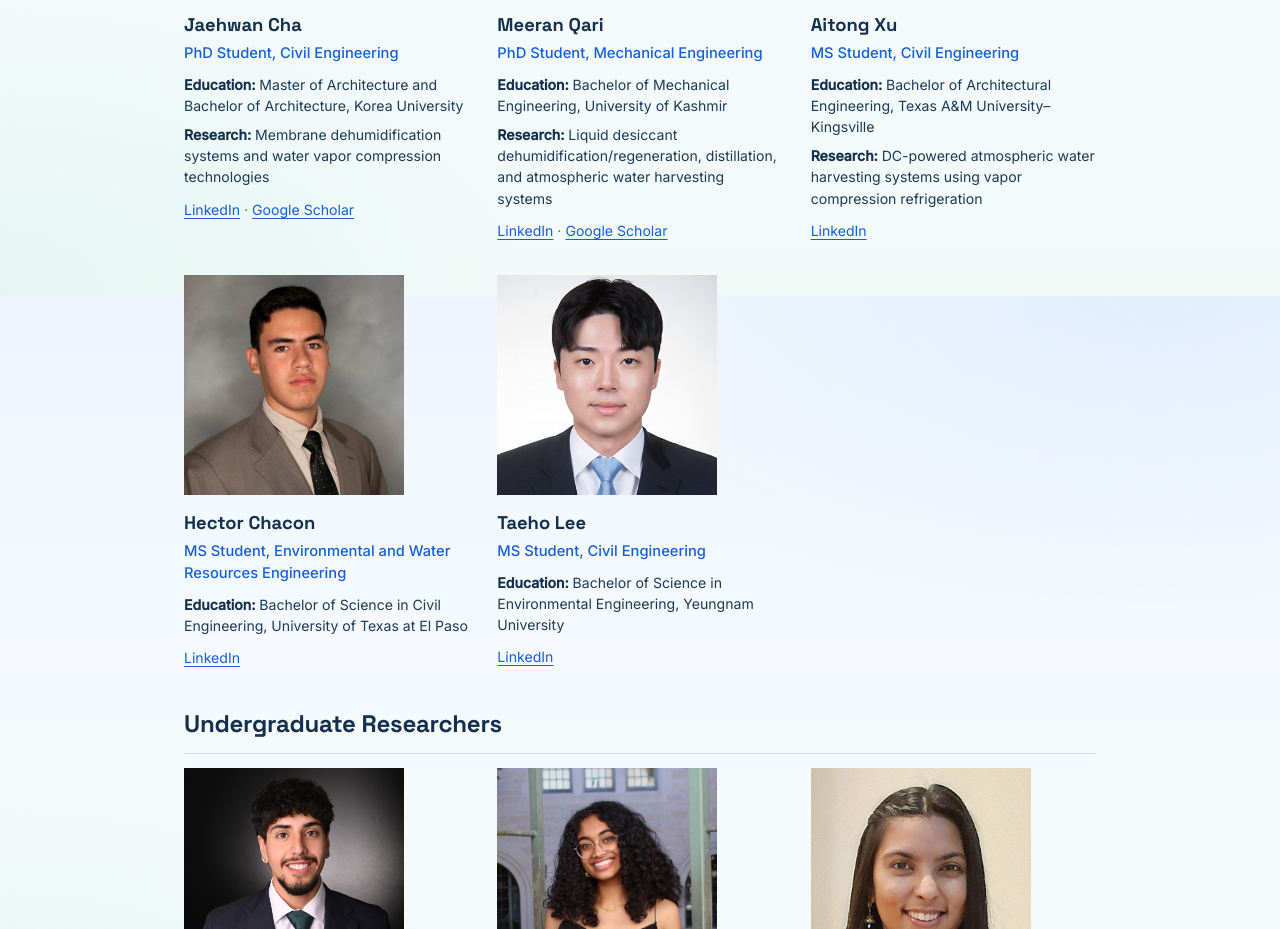
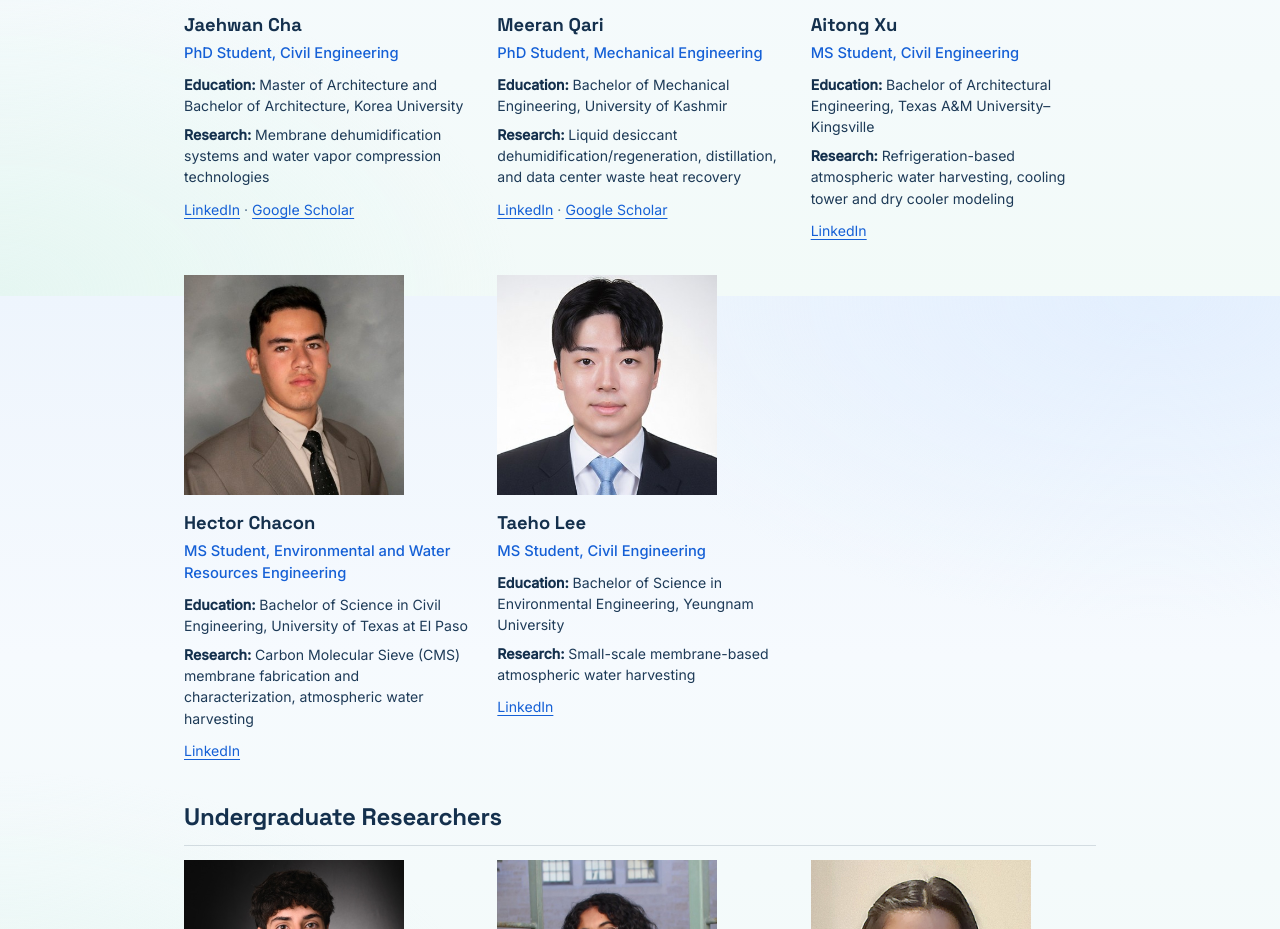
Before and after one commit to Fix-Research-UT/fix-research-ut.github.io, a plain HTML site: page members.html in a window 1280 px wide. Shown: the part 504-1433 px from the top of the page. Drawn offline with Linux system fonts and the light colour scheme.

Commit message:
Add files via upload

```diff
--- a/members.html
+++ b/members.html
@@ -41,7 +41,7 @@
           <h3>Meeran Qari</h3>
           <p class="program">PhD Student, Mechanical Engineering</p>
           <p><span class="label">Education</span>Bachelor of Mechanical Engineering, University of Kashmir</p>
-          <p><span class="label">Research</span>Liquid desiccant dehumidification/regeneration, distillation, and atmospheric water harvesting systems</p>
+          <p><span class="label">Research</span>Liquid desiccant dehumidification/regeneration, distillation, and data center waste heat recovery</p>
           <div class="profile-links"><a href="https://www.linkedin.com/in/meeranqari/" target="_blank" rel="noopener">LinkedIn</a><a href="https://scholar.google.com/citations?user=82iz0hUAAAAJ&amp;hl=en" target="_blank" rel="noopener">Google Scholar</a></div>
         </article>
         <article class="glass reveal student">
@@ -49,7 +49,7 @@
           <h3>Aitong Xu</h3>
           <p class="program">MS Student, Civil Engineering</p>
           <p><span class="label">Education</span>Bachelor of Architectural Engineering, Texas A&amp;M University–Kingsville</p>
-          <p><span class="label">Research</span>DC-powered atmospheric water harvesting systems using vapor compression refrigeration</p>
+          <p><span class="label">Research</span>Refrigeration-based atmospheric water harvesting, cooling tower and dry cooler modeling</p>
           <div class="profile-links"><a href="https://www.linkedin.com/in/aitong-xu-475a35235/" target="_blank" rel="noopener">LinkedIn</a></div>
         </article>
         <article class="glass reveal student">
@@ -57,6 +57,7 @@
           <h3>Hector Chacon</h3>
           <p class="program">MS Student, Environmental and Water Resources Engineering</p>
           <p><span class="label">Education</span>Bachelor of Science in Civil Engineering, University of Texas at El Paso</p>
+          <p><span class="label">Research</span>Carbon Molecular Sieve (CMS) membrane fabrication and characterization, atmospheric water harvesting</p>
           <div class="profile-links"><a href="https://www.linkedin.com/in/hj-chacon/" target="_blank" rel="noopener">LinkedIn</a></div>
         </article>
         <article class="glass reveal student">
@@ -64,6 +65,7 @@
           <h3>Taeho Lee</h3>
           <p class="program">MS Student, Civil Engineering</p>
           <p><span class="label">Education</span>Bachelor of Science in Environmental Engineering, Yeungnam University</p>
+          <p><span class="label">Research</span>Small-scale membrane-based atmospheric water harvesting</p>
           <div class="profile-links"><a href="https://www.linkedin.com/in/taeho-lee-89b53535a/" target="_blank" rel="noopener">LinkedIn</a></div>
         </article>
       </div>
```
